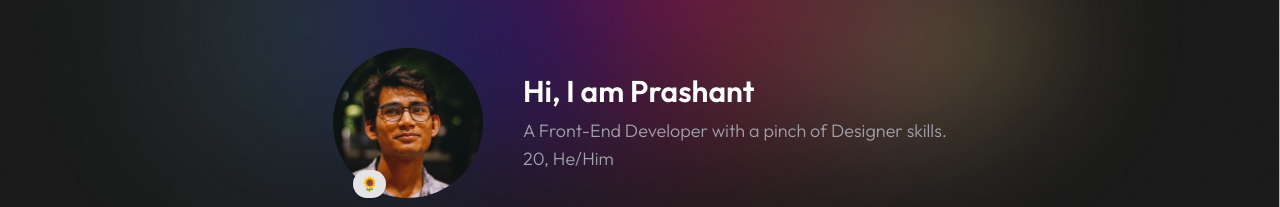
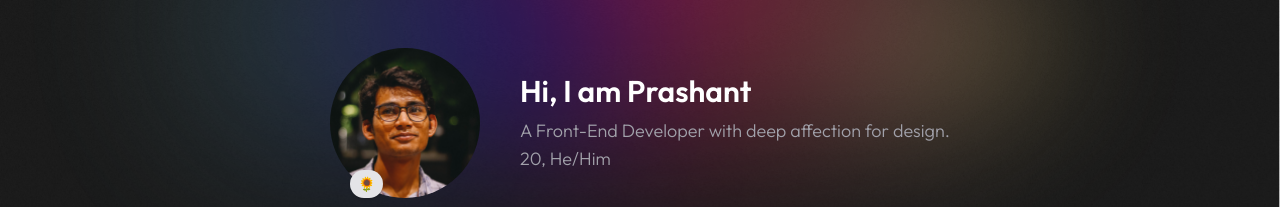
Before and after one commit to prash240303/Portfolio-Prashant, a React (Vite) app: page / in a window 1280 px wide. Shown: the top 207 px of the page. Built offline with nearby package versions, Linux system fonts and the light colour scheme.

Commit message:
Update profile content

```diff
--- a/src/components/Profile.jsx
+++ b/src/components/Profile.jsx
@@ -22,7 +22,7 @@ function Profile() {
                 </h1>
                 <div className="leading-snug font-light text-base text-zinc-400 mt-2 lg:text-lg  ">
                     <p>
-                        A Front-End Developer with a pinch of Designer skills.
+                        A Front-End Developer with deep affection for design.
                     </p>
                     <p className='md:mt-0 mt-2'>20, He/Him</p>
                 </div>
```
